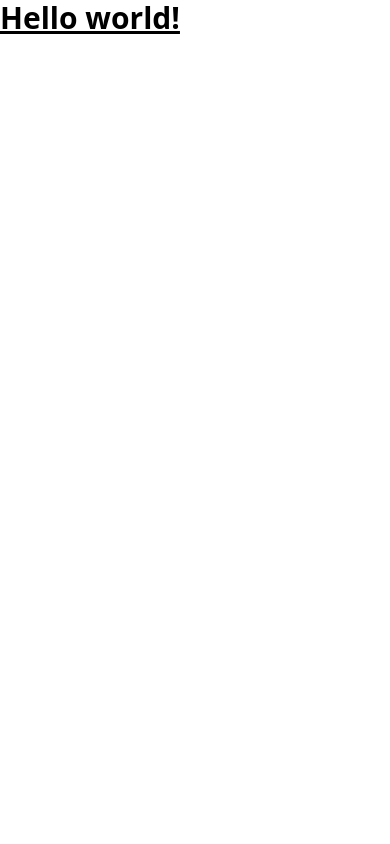
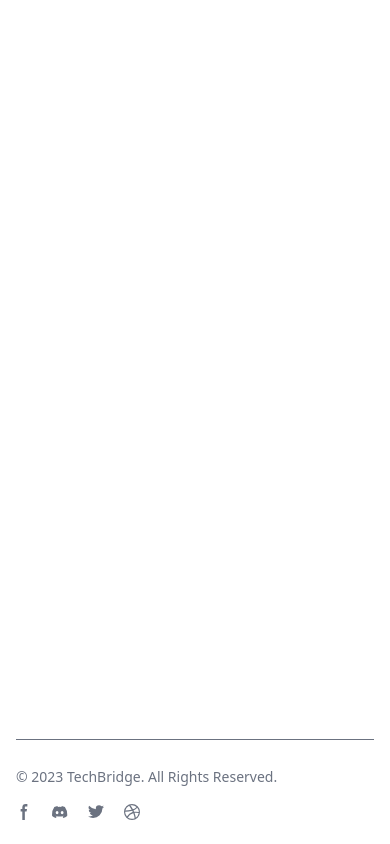
Before and after one commit to IFSP-SaoJoaodaBoaVista/20241-ptin-g2, a plain HTML site: page index.html in a window 390 px wide. Drawn offline with nearby package versions, Linux system fonts and the light colour scheme.

Commit message:
Add custom colors to tailwind configuration and footer

```diff
--- a/index.html
+++ b/index.html
@@ -5,10 +5,59 @@
   <meta name="viewport" content="width=device-width, initial-scale=1.0">
   <title>TechBridge</title>
   <script src="https://cdn.tailwindcss.com"></script>
+  <script>
+    tailwind.config = {
+      theme: {
+        extend: {
+          colors: {
+            'primary': '#062A44',
+            'secondary': '#CBF3EA',
+            'tertiary': '#31C4CE',
+            'quaternary': '#1381A4',
+          }
+        }
+      }
+    }
+  </script>
 </head>
-<body>
-  <h1 class="text-3xl font-bold underline">
-    Hello world!
-  </h1>
+<body class="bg-white flex flex-col min-h-screen flex-grow">
+  <main class="flex-grow">
+
+  </main>
+  <footer class="bg-white">
+    <div class="mx-auto w-full max-w-screen-xl p-4 py-6 lg:py-8">
+      <hr class="my-6 border-gray-500 sm:mx-auto lg:my-8" />
+      <div class="sm:flex sm:items-center sm:justify-between">
+          <span class="text-sm text-gray-500 sm:text-center">© 2023 <a href="#" class="hover:underline">TechBridge</a>. All Rights Reserved.
+          </span>
+          <div class="flex mt-4 sm:justify-center sm:mt-0">
+              <a href="#" class="text-gray-500 hover:text-gray-900">
+                  <svg class="w-4 h-4" aria-hidden="true" xmlns="http://www.w3.org/2000/svg" fill="currentColor" viewBox="0 0 8 19">
+                        <path fill-rule="evenodd" d="M6.135 3H8V0H6.135a4.147 4.147 0 0 0-4.142 4.142V6H0v3h2v9.938h3V9h2.021l.592-3H5V3.591A.6.6 0 0 1 5.592 3h.543Z" clip-rule="evenodd"/>
+                    </svg>
+                  <span class="sr-only">Facebook page</span>
+              </a>
+              <a href="#" class="text-gray-500 hover:text-gray-900 ms-5">
+                  <svg class="w-4 h-4" aria-hidden="true" xmlns="http://www.w3.org/2000/svg" fill="currentColor" viewBox="0 0 21 16">
+                        <path d="M16.942 1.556a16.3 16.3 0 0 0-4.126-1.3 12.04 12.04 0 0 0-.529 1.1 15.175 15.175 0 0 0-4.573 0 11.585 11.585 0 0 0-.535-1.1 16.274 16.274 0 0 0-4.129 1.3A17.392 17.392 0 0 0 .182 13.218a15.785 15.785 0 0 0 4.963 2.521c.41-.564.773-1.16 1.084-1.785a10.63 10.63 0 0 1-1.706-.83c.143-.106.283-.217.418-.33a11.664 11.664 0 0 0 10.118 0c.137.113.277.224.418.33-.544.328-1.116.606-1.71.832a12.52 12.52 0 0 0 1.084 1.785 16.46 16.46 0 0 0 5.064-2.595 17.286 17.286 0 0 0-2.973-11.59ZM6.678 10.813a1.941 1.941 0 0 1-1.8-2.045 1.93 1.93 0 0 1 1.8-2.047 1.919 1.919 0 0 1 1.8 2.047 1.93 1.93 0 0 1-1.8 2.045Zm6.644 0a1.94 1.94 0 0 1-1.8-2.045 1.93 1.93 0 0 1 1.8-2.047 1.918 1.918 0 0 1 1.8 2.047 1.93 1.93 0 0 1-1.8 2.045Z"/>
+                    </svg>
+                  <span class="sr-only">Discord community</span>
+              </a>
+              <a href="#" class="text-gray-500 hover:text-gray-900 ms-5">
+                  <svg class="w-4 h-4" aria-hidden="true" xmlns="http://www.w3.org/2000/svg" fill="currentColor" viewBox="0 0 20 17">
+                    <path fill-rule="evenodd" d="M20 1.892a8.178 8.178 0 0 1-2.355.635 4.074 4.074 0 0 0 1.8-2.235 8.344 8.344 0 0 1-2.605.98A4.13 4.13 0 0 0 13.85 0a4.068 4.068 0 0 0-4.1 4.038 4 4 0 0 0 .105.919A11.705 11.705 0 0 1 1.4.734a4.006 4.006 0 0 0 1.268 5.392 4.165 4.165 0 0 1-1.859-.5v.05A4.057 4.057 0 0 0 4.1 9.635a4.19 4.19 0 0 1-1.856.07 4.108 4.108 0 0 0 3.831 2.807A8.36 8.36 0 0 1 0 14.184 11.732 11.732 0 0 0 6.291 16 11.502 11.502 0 0 0 17.964 4.5c0-.177 0-.35-.012-.523A8.143 8.143 0 0 0 20 1.892Z" clip-rule="evenodd"/>
+                </svg>
+                  <span class="sr-only">Twitter page</span>
+              </a>
+              <a href="#" class="text-gray-500 hover:text-gray-900 ms-5">
+                  <svg class="w-4 h-4" aria-hidden="true" xmlns="http://www.w3.org/2000/svg" fill="currentColor" viewBox="0 0 20 20">
+                    <path fill-rule="evenodd" d="M10 0a10 10 0 1 0 10 10A10.009 10.009 0 0 0 10 0Zm6.613 4.614a8.523 8.523 0 0 1 1.93 5.32 20.094 20.094 0 0 0-5.949-.274c-.059-.149-.122-.292-.184-.441a23.879 23.879 0 0 0-.566-1.239 11.41 11.41 0 0 0 4.769-3.366ZM8 1.707a8.821 8.821 0 0 1 2-.238 8.5 8.5 0 0 1 5.664 2.152 9.608 9.608 0 0 1-4.476 3.087A45.758 45.758 0 0 0 8 1.707ZM1.642 8.262a8.57 8.57 0 0 1 4.73-5.981A53.998 53.998 0 0 1 9.54 7.222a32.078 32.078 0 0 1-7.9 1.04h.002Zm2.01 7.46a8.51 8.51 0 0 1-2.2-5.707v-.262a31.64 31.64 0 0 0 8.777-1.219c.243.477.477.964.692 1.449-.114.032-.227.067-.336.1a13.569 13.569 0 0 0-6.942 5.636l.009.003ZM10 18.556a8.508 8.508 0 0 1-5.243-1.8 11.717 11.717 0 0 1 6.7-5.332.509.509 0 0 1 .055-.02 35.65 35.65 0 0 1 1.819 6.476 8.476 8.476 0 0 1-3.331.676Zm4.772-1.462A37.232 37.232 0 0 0 13.113 11a12.513 12.513 0 0 1 5.321.364 8.56 8.56 0 0 1-3.66 5.73h-.002Z" clip-rule="evenodd"/>
+                </svg>
+                  <span class="sr-only">Dribbble account</span>
+              </a>
+          </div>
+      </div>
+    </div>
+  </footer>
 </body>
 </html>
```
Also changed, not shown: public/img/logo-techBridge-2.png (added), public/img/logo-techBridge.png (added).
